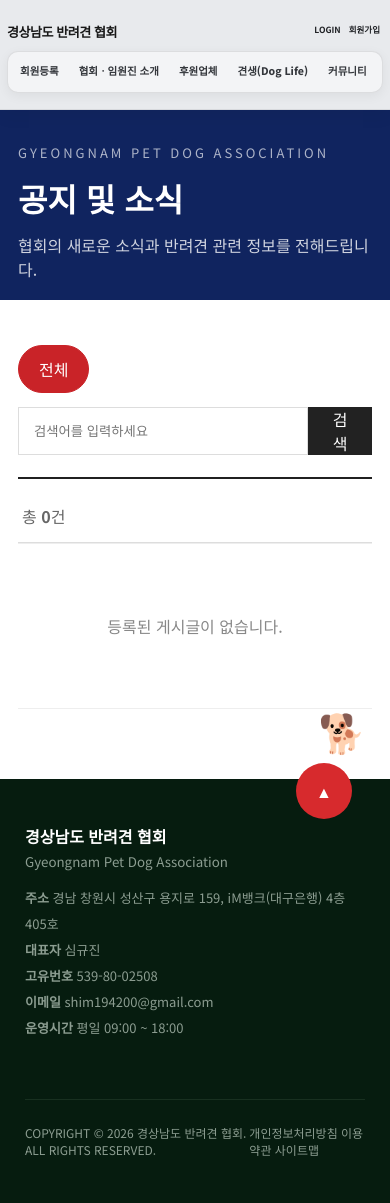
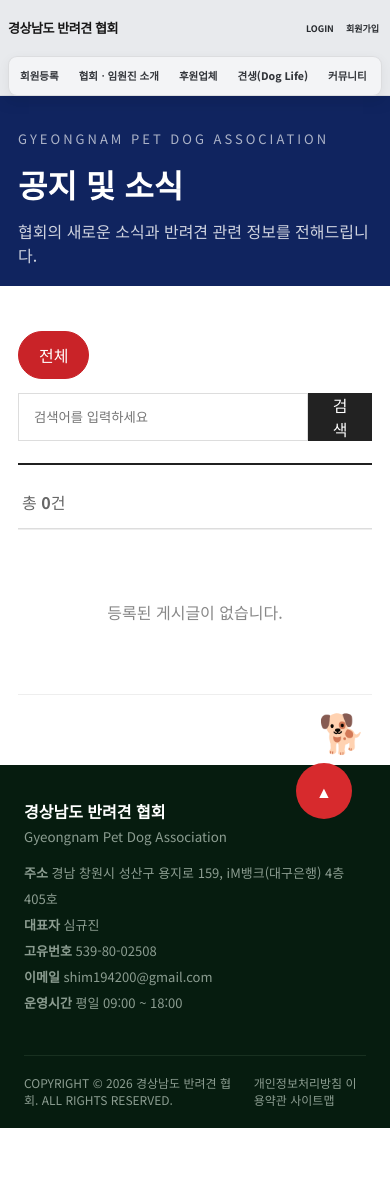
Before and after one commit to kprism/withdog, a Django app: page /board.html in a window 390 px wide. After the commit the page ends 1128 px from the top, so only its background shows below. Run offline with Django 5.2, Linux system fonts and the light colour scheme; data comes from the database, SQL or seed files in the repository; data that the repository does not hold is empty.

Commit message:
fix: compact mobile header hero and footer

```diff
--- a/assets/css/style.css
+++ b/assets/css/style.css
@@ -906,3 +906,115 @@
         min-height:0!important;
     }
 }
+
+
+/* ============================================================
+   MOBILE HEADER COMPACT HERO 2026-10-12
+   ============================================================ */
+@media(max-width:760px){
+    /* Top row + nav bar sit flush with no wasted vertical band */
+    .site-header{
+        height:96px!important;
+        grid-template-rows:56px 40px!important;
+        row-gap:0!important;
+        padding:0 8px!important;
+        align-content:stretch!important;
+    }
+    .site-header .brand,
+    .header-actions{
+        align-self:center!important;
+    }
+    .primary-nav{
+        height:40px!important;
+        min-height:40px!important;
+        padding:0 4px!important;
+        margin:0!important;
+        border-radius:9px!important;
+        align-self:stretch!important;
+    }
+    .primary-nav a{
+        min-height:38px!important;
+        padding:0 10px!important;
+    }
+
+    /* LOGIN / 회원가입 are lightweight text actions, not CTA buttons */
+    .header-actions .auth-link--plain{
+        background:transparent!important;
+        border:0!important;
+        box-shadow:none!important;
+        color:#282b2f!important;
+        padding:5px 3px!important;
+        min-height:auto!important;
+        border-radius:0!important;
+        font-size:9px!important;
+        font-weight:700!important;
+    }
+    .header-actions .auth-link--plain + .auth-link--plain{
+        margin-left:4px!important;
+    }
+    .header-actions .auth-link--plain:hover,
+    .header-actions .auth-link--plain:focus-visible{
+        color:#b91f24!important;
+        background:transparent!important;
+        transform:none!important;
+        text-decoration:underline;
+        text-underline-offset:3px;
+    }
+
+    /* Give the video more visual breathing room on the intro */
+    .site-header--intro + .hero{
+        height:540px!important;
+    }
+    .site-header--intro + .hero .hero-content{
+        left:7%!important;
+        right:7%!important;
+        top:16%!important;
+        max-width:86%!important;
+    }
+    .site-header--intro + .hero .eyebrow{
+        font-size:10px!important;
+        letter-spacing:2.2px!important;
+        margin-bottom:7px!important;
+    }
+    .site-header--intro + .hero h1{
+        font-size:31px!important;
+        line-height:1.42!important;
+        margin:4px 0 12px!important;
+    }
+    .site-header--intro + .hero .hero-meta{
+        font-size:12.5px!important;
+        line-height:1.55!important;
+        margin:8px 0!important;
+        max-width:330px!important;
+    }
+    .site-header--intro + .hero .hero-buttons{
+        gap:10px!important;
+        margin-top:20px!important;
+    }
+    .site-header--intro + .hero .hero-buttons .btn{
+        min-width:100px!important;
+        padding:12px 16px!important;
+        border-radius:8px!important;
+        font-size:13px!important;
+        line-height:1!important;
+    }
+
+    /* Footer becomes one clean information column */
+    .footer{
+        padding:34px 24px 20px!important;
+    }
+    .footer-top{
+        display:block!important;
+        padding-bottom:26px!important;
+        border-bottom:1px solid #183020!important;
+    }
+    .footer-bottom{
+        padding-top:18px!important;
+        gap:12px!important;
+    }
+}
+@media(max-width:390px){
+    .site-header--intro + .hero h1{font-size:29px!important}
+    .site-header--intro + .hero .hero-meta{font-size:12px!important}
+    .site-header--intro + .hero .hero-buttons .btn{min-width:94px!important;padding:11px 14px!important;font-size:12px!important}
+}
```
